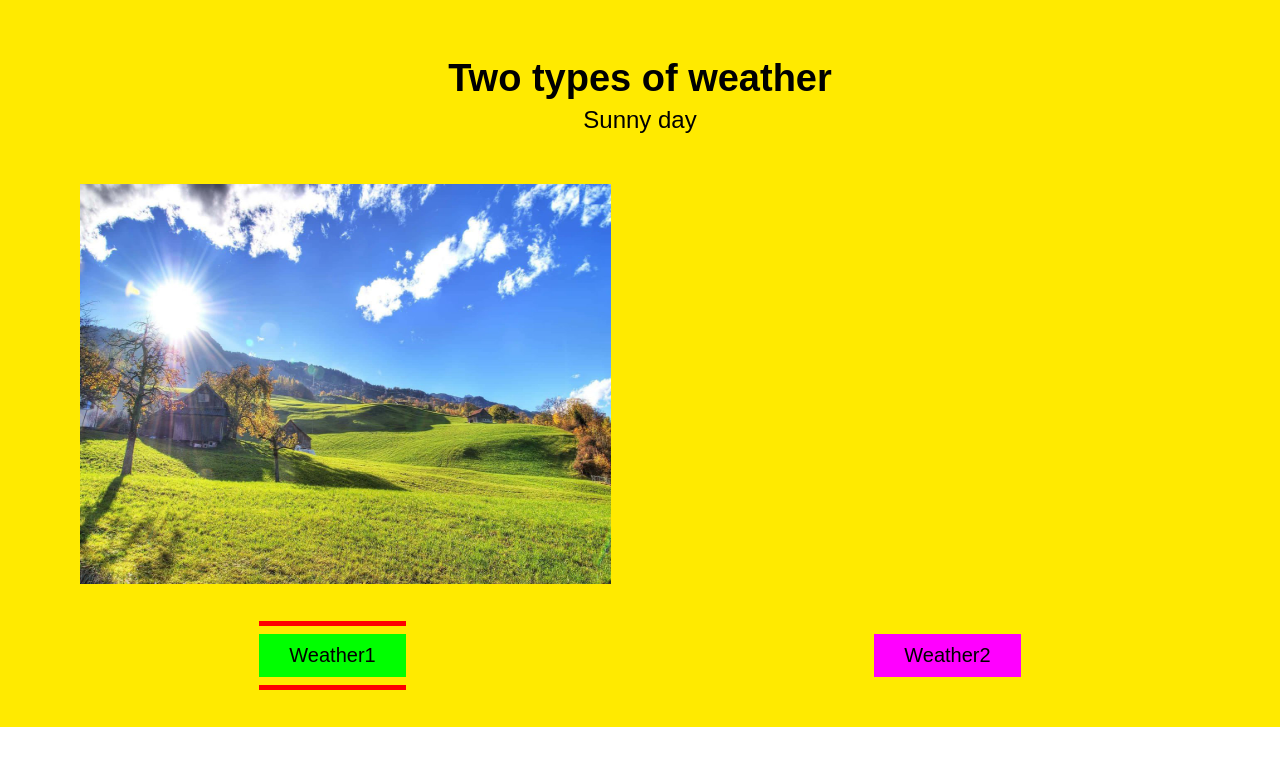
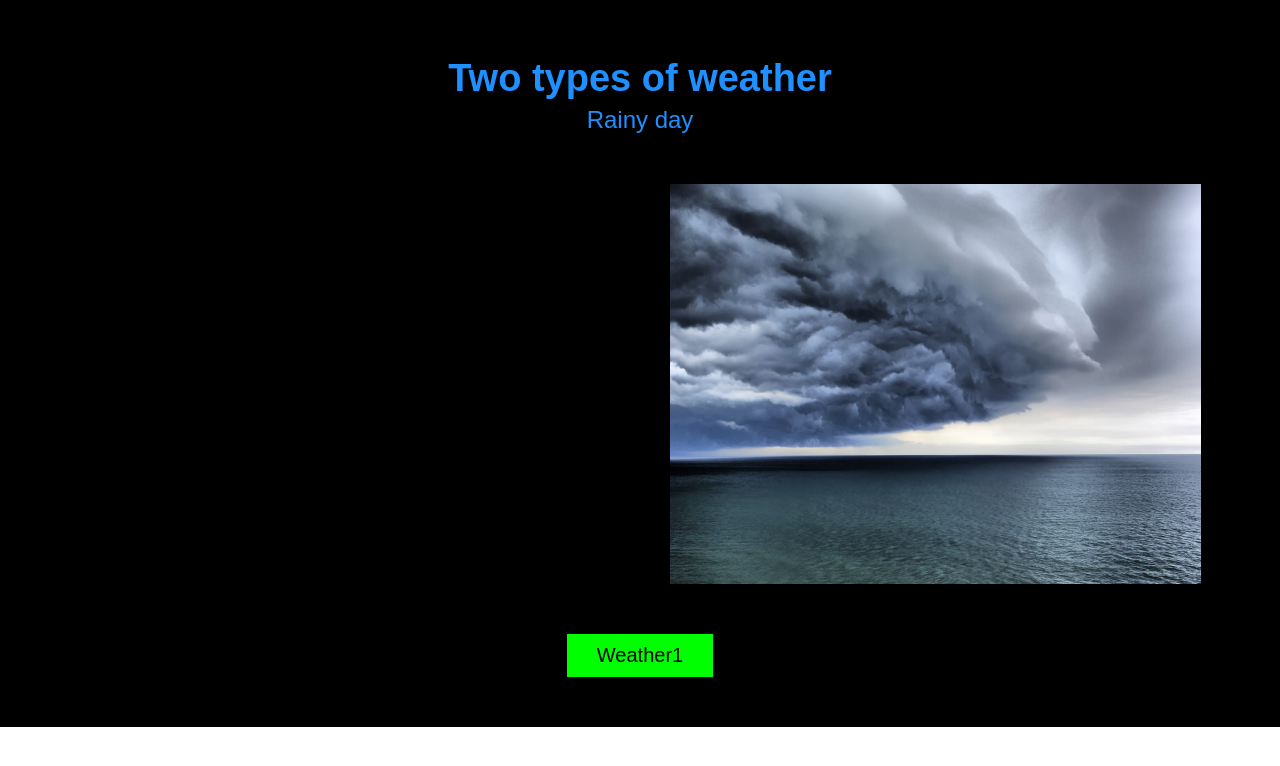
Before and after one commit to Durdona11/weather, a plain HTML site: page index.html in a window 1280 px wide. Both pictures are taken after a click on the button "Weather1". Drawn offline with Linux system fonts and the light colour scheme.

Commit message:
if elseda bajarildi

```diff
--- a/index.html
+++ b/index.html
@@ -18,7 +18,7 @@
         </div>
         <div class="buttons">
             <button class="btn btn-one btn-after">Weather1</button>
-            <button class=" btn btn-two">Weather2</button>
+            <!-- <button class=" btn btn-two">Weather2</button>  -->
         </div>
     </div>
     <script src="./script.js"></script>
--- a/script.js
+++ b/script.js
@@ -1,5 +1,5 @@
 let btn_one = document.querySelector(".btn-one");
-let btn_two = document.querySelector(".btn-two");
+// let btn_two = document.querySelector(".btn-two");
 let title = document.querySelector(".title");
 let text = document.querySelector(".text");
 let big = document.querySelector(".container");
@@ -7,23 +7,35 @@ let img_one = document.querySelector(".img-one");
 let img_two = document.querySelector(".img-two");
 
 btn_one.addEventListener("click", () => {
+ if(text.textContent==="Rainy day"){
   text.textContent = "Sunny day";
   big.classList.remove("big-black");
   title.classList.remove("text-blue");
   text.classList.remove("text-blue");
   btn_one.classList.add("btn-after");
-  btn_two.classList.remove("btn-after");
+  // btn_two.classList.remove("btn-after");
   img_two.classList.add("img2");
   img_one.classList.remove("img1");
-});
-
-btn_two.addEventListener("click", () => {
-  text.textContent = "Rainy day";
+ }
+ else if(text.textContent==="Sunny day"){
+  text.textContent="Rainy day";
   big.classList.add("big-black");
   title.classList.add("text-blue");
   text.classList.add("text-blue");
-  btn_two.classList.add("btn-after");
+  // btn_two.classList.add("btn-after");
   btn_one.classList.remove("btn-after");
   img_two.classList.remove("img2");
   img_one.classList.add("img1");
+ }
 });
+
+// btn_two.addEventListener("click", () => {
+//   text.textContent = "Rainy day";
+//   big.classList.add("big-black");
+//   title.classList.add("text-blue");
+//   text.classList.add("text-blue");
+//   btn_two.classList.add("btn-after");
+//   btn_one.classList.remove("btn-after");
+//   img_two.classList.remove("img2");
+//   img_one.classList.add("img1");
+// });
--- a/style.css
+++ b/style.css
@@ -54,9 +54,6 @@
     background-color: lime;
   }
 
-  .btn-two {
-    background-color: magenta;
-  }
   .btn:hover{
     animation: btn-animation 0.15s linear alternate infinite;
   }
```
